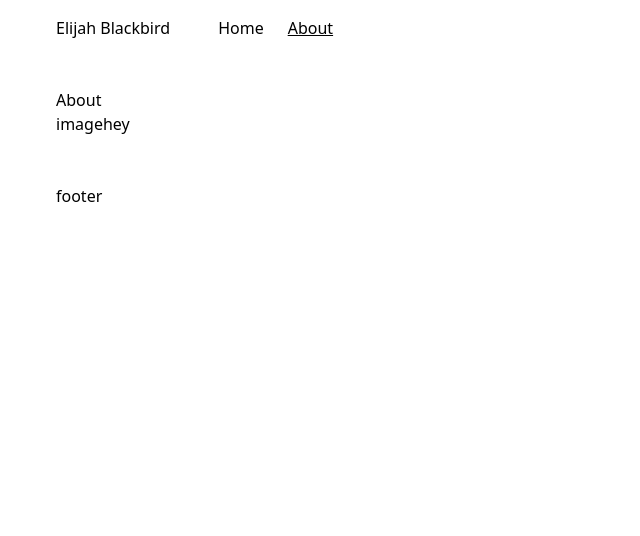
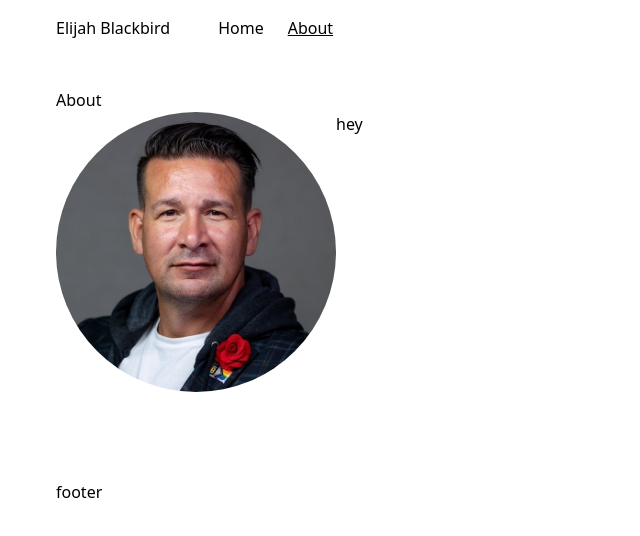
Before and after one commit to MastracciN/eli-consulting, a React (Vite) app: page /about in a window 1280 px wide. Shown: the top 536 px of the page, without its empty margins (0-640 px from the left). Built offline with nearby package versions, Linux system fonts and the light colour scheme.

Commit message:
added profile picture to about page

```diff
--- a/src/pages/About.jsx
+++ b/src/pages/About.jsx
@@ -1,3 +1,5 @@
+import profile from '../assets/profile.jpg'
+
 const About = () => {
 
     return (
@@ -5,10 +7,12 @@ const About = () => {
             <h1>About</h1>
             <div className="flex">
                 <aside className="flex flex-col">
-                    <p>image</p>
+                    <img src={profile} alt="Profile Picture"
+                        className="w-50 md:w-56 lg:w-70 xl:w-70 aspect-square rounded-full object-cover mb-6 lg:mb-10
+                        transition-transform duration-300 hover:scale-102"/>
                 </aside>
                 <main>
-                    hey
+                    <p>hey</p>
                 </main>
             </div>
         </div>
```
Also changed, not shown: src/assets/profile.jpg (added).
